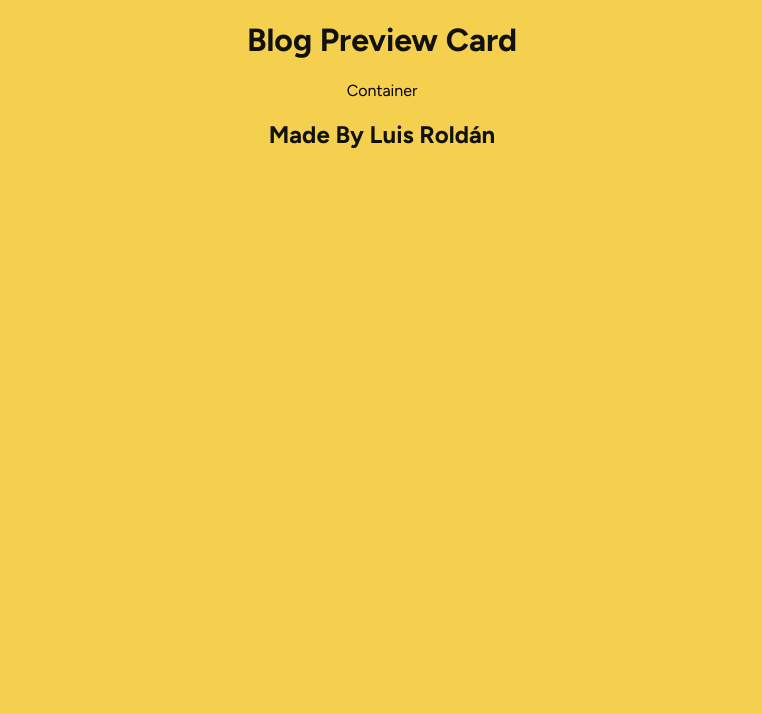
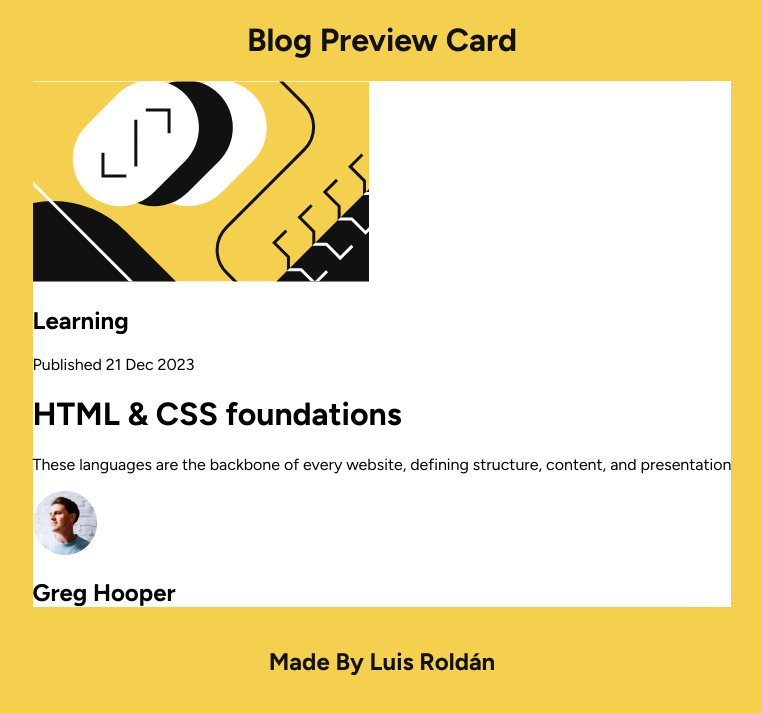
Before and after one commit to Luis-Roldan/Blog-preview-card, a plain HTML site: page index.html in a window 1280 px wide. Shown: the whole page, without its empty margins (258-1020 px from the left). Drawn offline with Linux system fonts and the light colour scheme.

Commit message:
card content

```diff
--- a/index.css
+++ b/index.css
@@ -15,4 +15,5 @@ header, footer {
 
 .container {
   align-self: center;
+  background-color: white;
 }
--- a/index.html
+++ b/index.html
@@ -19,7 +19,21 @@
 
   <main>
     <div class="container">
-      Container
+      <div class="card-img">
+        <img src="./assets/illustration-article.svg" alt="main-card-img">
+      </div>
+      <div class="card-content">
+        <h2>Learning</h2>
+        <p> Published 21 Dec 2023</p>
+        <h1>HTML & CSS foundations</h1>
+        <p>These languages are the backbone of every website, defining structure, content, and presentation</p>
+      </div>
+      <div class="card-footer">
+        <img src="./assets/image-avatar.webp" alt="avatar">
+        <h2>
+          Greg Hooper
+        </h2>
+      </div>
     </div>
   </main>
 
```
